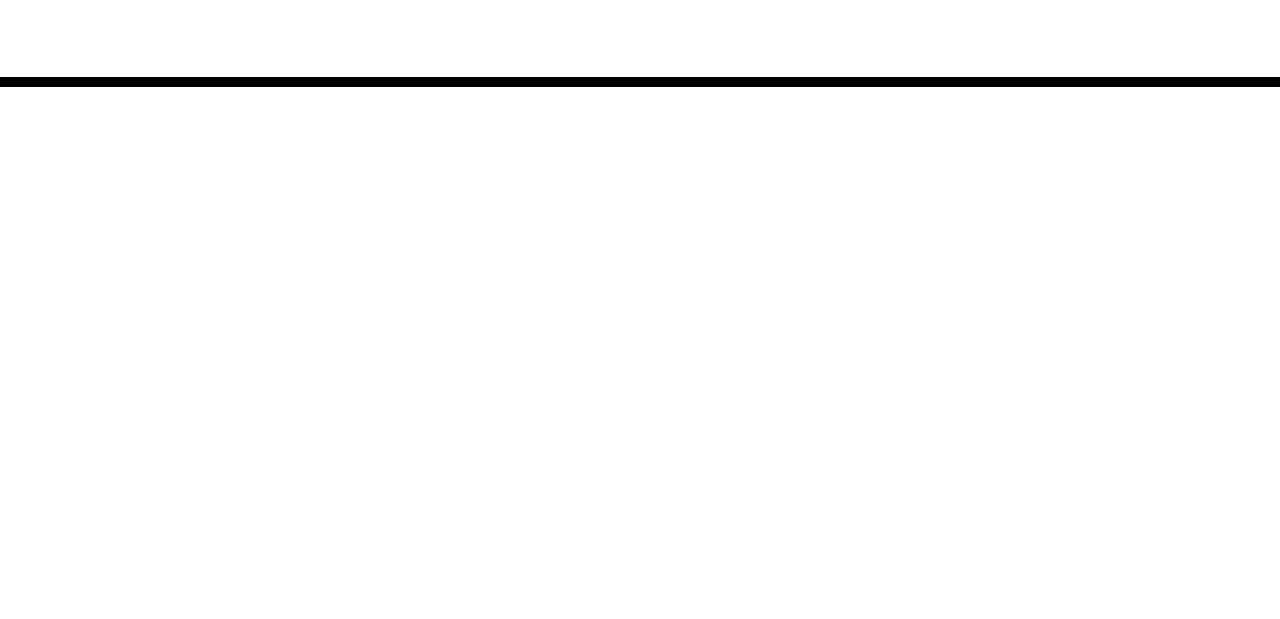
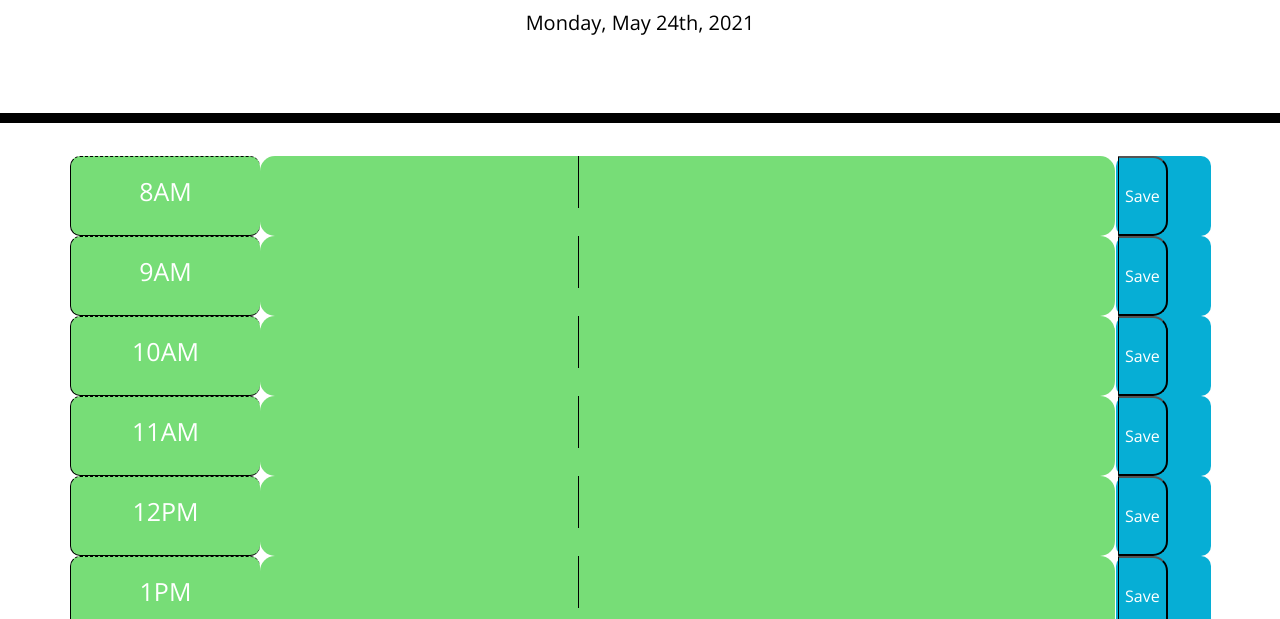
Before and after one commit to rabeeajahangir/workDay, a plain HTML site: page index.html in a window 1280 px wide. Shown: the part 181-800 px from the top of the page. Drawn offline with nearby package versions, Linux system fonts and the light colour scheme; files that its build step writes are made by us from their sources.

Commit message:
trying to add colors to scheduler

```diff
--- a/asset/js/script.js
+++ b/asset/js/script.js
@@ -9,6 +9,8 @@ function displayDate() {
     var currentDay = moment().format("dddd[,] MMMM Do[,] YYYY");
     displayDayEl.textContent = currentDay;
     console.log(currentDay);
+    plannerLayout();
+    checkStatus();
 
 }
 //Standard time blocks for business hours
@@ -77,6 +79,7 @@ function plannerLayout() {
         timeElDisplay.className = "col-2 time-block hour";
         timeElDisplay.id = "time-hour-" + hoursOfDay[i].time;
         timeElDisplay.textContent = hoursOfDay[i].time + hoursOfDay[i].meridiem;
+        timeElDisplay.styleAttribute = ('style', 'background color: red');
         timeBlockContainer.appendChild(timeElDisplay);
 
         //create div for TASK container
@@ -93,6 +96,10 @@ function plannerLayout() {
         taskEl.id = "task-item-" + hoursOfDay[i].time
         taskEl.textContent = localStorage.getItem("save"+ hoursOfDay[i].time);
         taskElDisplay.appendChild(taskEl);
+
+        //create div to hold SAVE button
+        var saveContainer = document.createElement("div")
+        saveContainer.className = "col-1 btn-container row"
 //Click to save event
 var saveBtn = document.createElement("button")
         saveBtn.className = "saveBtn"
--- a/asset/style/style.css
+++ b/asset/style/style.css
@@ -40,6 +40,12 @@ body {
     background-color: #ffffff;
     color: #000000;
     border-top: 1px dashed #000000;
+    border-bottom: 1px solid #000000;
+    border-left: 1px solid #000000;
+    border-radius: 10px;
+    font-size: 25px;
+    padding: 22px 0 0 0;
+}
   }
 
   .past {
@@ -63,6 +69,17 @@ body {
     border-bottom-right-radius: 15px;
     background-color: #06AED5;
     color: white;
+
+  }
+  .btn-container {
+    background-color: #06AED5;
+    text-align: center;
+    border: none;
+    background-color: #06AED5;
+    color: white;
+    border-radius: 10px;
+    padding-left: 2px;
+    margin-left: 1px;
   }
 
   .saveBtn i:hover {
--- a/index.html
+++ b/index.html
@@ -9,7 +9,7 @@
   <link rel="stylesheet" href="https://use.fontawesome.com/releases/v5.8.1/css/all.css"
     integrity="sha384-50oBUHEmvpQ+1lW4y57PTFmhCaXp0ML5d60M1M7uH2+nqUivzIebhndOJK28anvf" crossorigin="anonymous" />
   <link href="https://fonts.googleapis.com/css?family=Open+Sans&display=swap" rel="stylesheet" />
-  <link rel="stylesheet" href="./assets/css/style.css" />
+  <link rel="stylesheet" href="asset/style/style.css"/>
   <title>Work Day Scheduler</title>
 </head>
 
@@ -31,7 +31,8 @@
     crossorigin="anonymous"></script>
   <script src="https://code.jquery.com/jquery-3.4.1.min.js"></script>
   <script src="https://cdnjs.cloudflare.com/ajax/libs/moment.js/2.24.0/moment.min.js"></script>
-  <script src="./assets/js/script.js"></script>
+  <script src="asset/js/script.js"></script>
+
 </body>
 
 </html>
```
